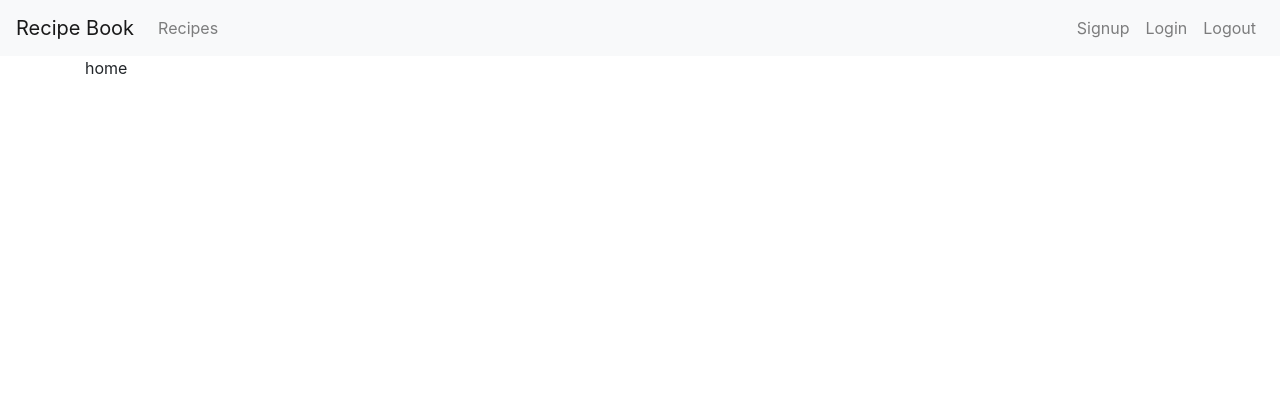
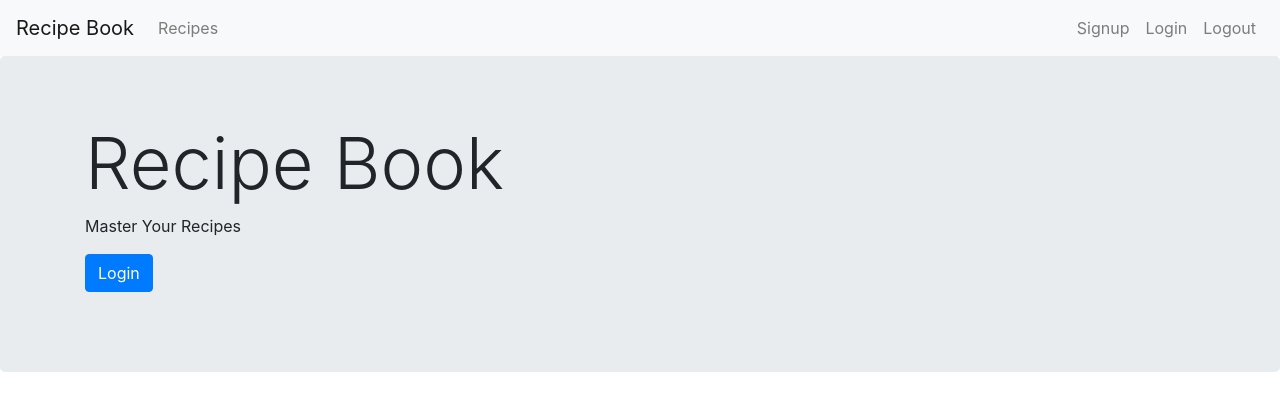
Before and after one commit to nirch/recipe-book-test, a React (Create React App) app: page /#/ in a window 1280 px wide. Shown: the top 410 px of the page. Built offline with nearby package versions, Linux system fonts and the light colour scheme.

Commit message:
jumbotron in home page

```diff
--- a/src/pages/HomePage.js
+++ b/src/pages/HomePage.js
@@ -1,5 +1,5 @@
 import React from 'react';
-import Container from 'react-bootstrap/Container';
+import {Container, Jumbotron, Button} from 'react-bootstrap';
 
 
 class HomePage extends React.Component {
@@ -7,11 +7,15 @@ class HomePage extends React.Component {
 
     render() {
         return (
-            <Container>
-                <div>
-                    home
-                </div>
-            </Container>
+            <Jumbotron>
+                <Container>
+                    <h1 class="display-3">Recipe Book</h1>
+                    <p>Master Your Recipes</p>
+                    <p>
+                        <Button variant="primary" href="#/login">Login</Button>
+                    </p>
+                </Container>
+            </Jumbotron>
         );
     }
 }
```
